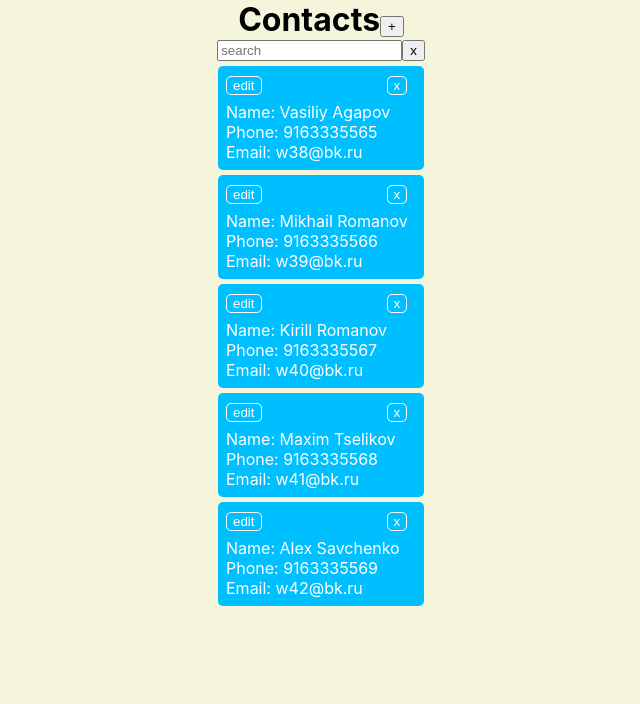
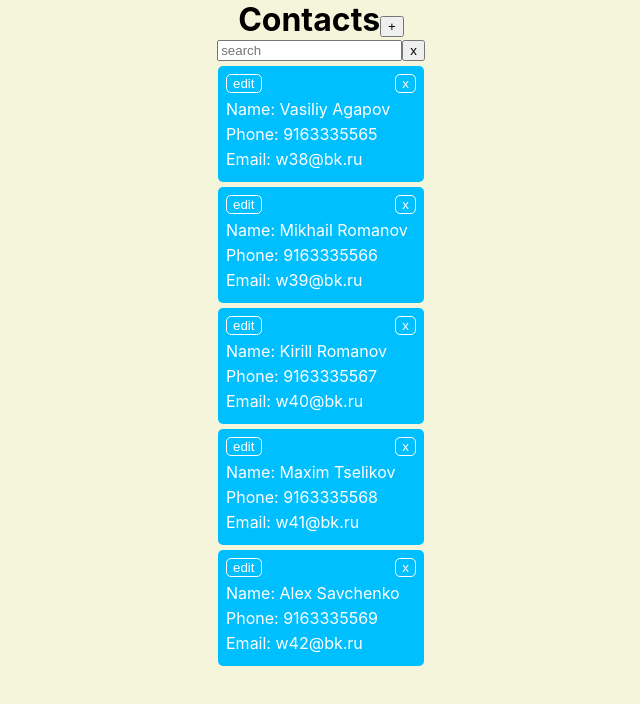
Before and after one commit to Mikro888/ContactsApp, a React (Create React App) app: page / in a window 1280 px wide. Shown: the top 704 px of the page, without its empty margins (319-959 px from the left). Built offline with nearby package versions, Linux system fonts and the light colour scheme.

Commit message:
empty title validation added

```diff
--- a/src/App.css
+++ b/src/App.css
@@ -5,10 +5,26 @@ body{
   text-align: center;
 
 }
+.cardContainer {
+  margin: 5px auto;
+  width: 190px;
+  /*box-sizing: border-box;*/
+  height: fit-content;
+  overflow: auto;
+  background-color: deepskyblue;
+  color: white;
 
+  text-align: left;
+  padding: 8px;
+  border-radius: 5px;
+}
 .App-logo {
   height: 40vmin;
   pointer-events: none;
+}
+.error-message{
+  color: red;
+  font-weight: bolder;
 }
 
 @media (prefers-reduced-motion: no-preference) {
--- a/src/componetnts/AddItemForm.tsx
+++ b/src/componetnts/AddItemForm.tsx
@@ -1,13 +1,14 @@
 import React, {ChangeEvent, KeyboardEvent, useState} from 'react';
+import classes from "./Card.module.css"
 
 type AddItemPropsType = {
-    callBack: (title: string,phone:string,email:string) => void
+    callBack: (title: string, phone: string, email: string) => void
     offEditMode: (addMode: boolean) => void
     placeholder: string
 
 }
 
-export function AddItemForm(props: AddItemPropsType) {
+export const AddItemForm = (props: AddItemPropsType) => {
 
     let [title, setTitle] = useState("")
     let [phone, setPhone] = useState("")
@@ -15,14 +16,18 @@ export function AddItemForm(props: AddItemPropsType) {
     let [error, setError] = useState<string | null>(null)
 
     const addTitleHandler = () => {
-        (title.trim() === "") ?
-            setError('Name required!') :
-            props.callBack(title.trim(),phone.trim(),email.trim())
+        if(title.trim() === ""){
+            setError('Name required!')
+            return
+        }
+
+        props.callBack(title.trim(), phone.trim(), email.trim())
         setTitle("")
         setPhone("")
         setEmail("")
-        props.offEditMode(false)
+        offEditModeHandler()
     }
+
 
     const onChangeNameHandler = (e: ChangeEvent<HTMLInputElement>) => {
         setTitle(e.currentTarget.value)
@@ -33,7 +38,7 @@ export function AddItemForm(props: AddItemPropsType) {
     const onChangeEmailHandler = (e: ChangeEvent<HTMLInputElement>) => {
         setEmail(e.currentTarget.value)
     }
-const offEditModeHandler = ()=>{
+    const offEditModeHandler = () => {
         props.offEditMode(false)
     }
     const onKeyPressHandler = (e: KeyboardEvent<HTMLInputElement>) => {
@@ -43,15 +48,17 @@ const offEditModeHandler = ()=>{
         }
     }
 
-    return <div>
-        <div>   <input value={title}
+    return <div className={classes.cardContainer}>
+        <div><input value={title}
                     onChange={onChangeNameHandler}
                     onKeyPress={onKeyPressHandler}
                     className={error ? "error" : ""}
                     autoFocus={true}
                     placeholder={props.placeholder}
 
-        /></div>
+        />
+            {error && <div className="error-message">{error}</div>}
+        </div>
         <div><input value={phone}
                     onChange={onChangePhoneHandler}
                     onKeyPress={onKeyPressHandler}
@@ -59,7 +66,7 @@ const offEditModeHandler = ()=>{
 
                     placeholder={"Phone"}
         /></div>
-        <div> <input value={email}
+        <div><input value={email}
                     onChange={onChangeEmailHandler}
                     onKeyPress={onKeyPressHandler}
                     className={error ? "error" : ""}
@@ -68,9 +75,8 @@ const offEditModeHandler = ()=>{
         /></div>
 
 
-
         <button onClick={addTitleHandler}>Add</button>
         <button onClick={offEditModeHandler}>Cancel</button>
-        {error && <div className="error-message">{error}</div>}
+        {/*{error && <div className="error-message">{error}</div>}*/}
     </div>
 }
--- a/src/componetnts/Card.module.css
+++ b/src/componetnts/Card.module.css
@@ -1,4 +1,6 @@
-
+div{
+    margin-bottom: 5px;
+}
 .cardContainer {
     margin: 5px auto;
     width: 190px;
@@ -14,7 +16,8 @@
 }
 
 .buttonsSection {
-    padding-bottom: 7px;
+  position: relative;
+    margin-bottom: 25px;
 }
 
 .delButton {
@@ -22,14 +25,16 @@
     border-radius: 5px;
     color: white;
     border: 1px solid white;
-    margin-left: 125px;
-    height: 100%;
+
+    position: absolute;
+    right: 0;
 }
 
 .editButton {
     background-color: deepskyblue;
     color: white;
-    height: 100%;
+    position: absolute;
+    left: 0;
     border-radius: 5px;
     border: 1px solid white;
 }
--- a/src/componetnts/Contacts.tsx
+++ b/src/componetnts/Contacts.tsx
@@ -18,7 +18,7 @@ export const Contacts = (props: ContactsPropsType) => {
     const offEditMode = () => {
         setAddMode(false)
     }
-    let contactsForRender = props.contacts
+    let contactsForRender
     if (searchItem !== '') {
         contactsForRender = props.contacts.filter((str, i) =>
             str.name.toLowerCase().includes(searchItem.toLowerCase()))
@@ -33,7 +33,7 @@ export const Contacts = (props: ContactsPropsType) => {
         {addMode ?
             <AddItemForm callBack={props.addContact}
                          offEditMode={offEditMode}
-                         placeholder={'Add contact'}
+                         placeholder={'Name'}
             /> :
             <button onClick={() => setAddMode(true)}>+</button>}
         {addMode || <SearchContact
@@ -41,19 +41,6 @@ export const Contacts = (props: ContactsPropsType) => {
             setSearchItem={setSearchItem}
             searchItem={searchItem}
         />}
-        {/*<ul>*/}
-        {/*    {*/}
-        {/*        contactsForRender.map((c: ContactType) => {*/}
-        {/*            return <li key={c.id}>*/}
-        {/*                <EditableSpan id={c.id} title={c.name}*/}
-        {/*                              callBack={props.editContact}/>*/}
-        {/*                <button onClick={() => props.removeContact(c.id)}*/}
-        {/*                >x*/}
-        {/*                </button>*/}
-        {/*            </li>*/}
-        {/*        })*/}
-        {/*    }*/}
-        {/*</ul>*/}
         {contactsForRender.map((c:ContactType)=>{
             return <Card key={c.id}  id={c.id} title={c.name} phone={c.phone} email={c.email} callBack={props.editContact} removeContact={props.removeContact}/>
         })}
--- a/src/componetnts/EditableSpan.tsx
+++ b/src/componetnts/EditableSpan.tsx
@@ -32,8 +32,8 @@ export function EditableSpan(props: EditableSpanPropsType) {
     }
     return <>
         {!props.editMode ?
+           title&&<div onDoubleClick={onEditMode}>{props.propName}<span >{title}</span></div> :
 
-            title&&<div onDoubleClick={onEditMode}>{props.propName}<span >{title}</span></div> :
 
             <input autoFocus={true} value={title} onBlur={offEditMode}
                    onChange={changeTitleHandler}
--- a/src/componetnts/SearchContact.tsx
+++ b/src/componetnts/SearchContact.tsx
@@ -1,7 +1,7 @@
 import {ChangeEvent, ChangeEventHandler, useState} from "react";
 
 type SearchContactType = {
-    setSearchMode: any
+    setSearchMode: any  //fix any
     setSearchItem: any
     searchItem: string
 }
```
Lines whose indentation alone changed are shown as unchanged.
